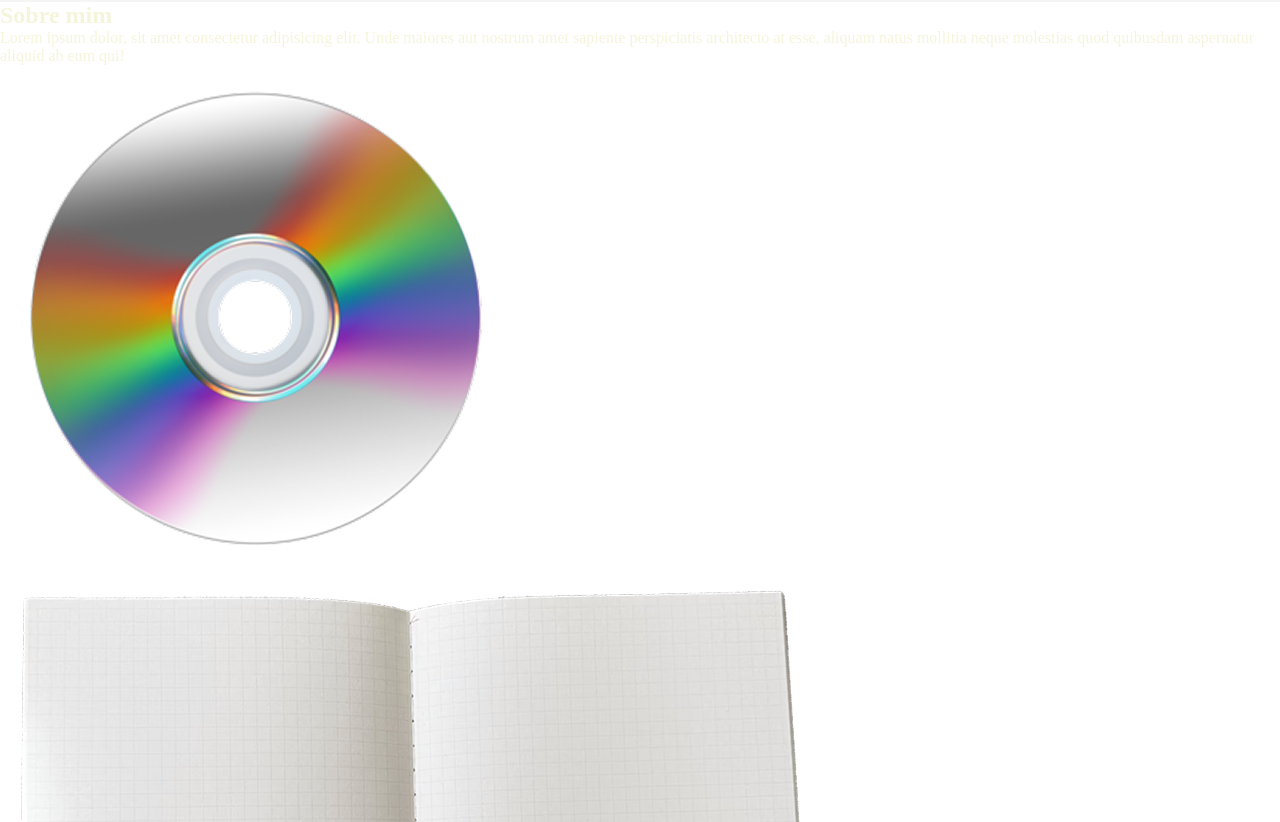
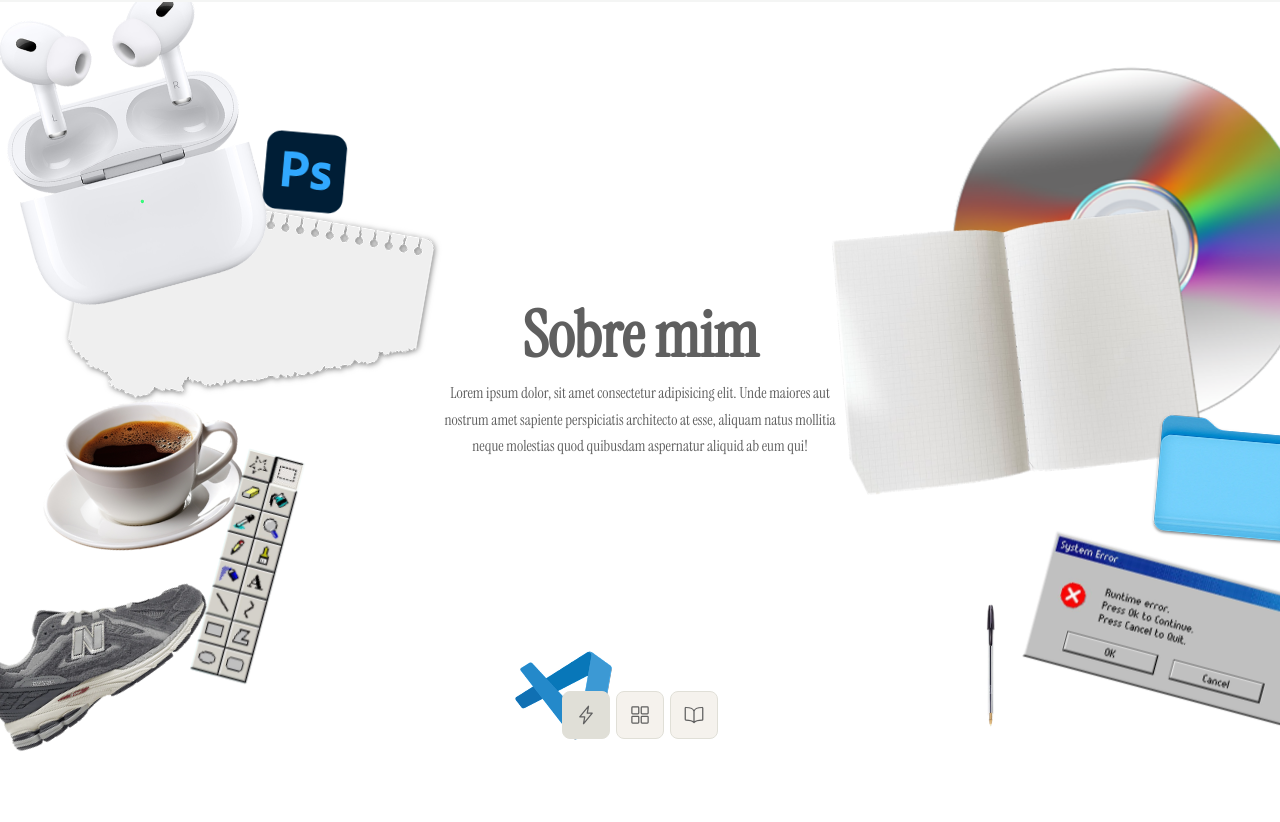
Before and after one commit to karleandrosilva/portfolio, an Angular app: page / in a window 1280 px wide. Shown: the part 798-1620 px from the top of the page. Built offline with nearby package versions, Linux system fonts and the light colour scheme; a web font is replaced by a local one.

Commit message:
update design

```diff
--- a/src/app/components/sobre-mim/sobre-mim.html
+++ b/src/app/components/sobre-mim/sobre-mim.html
@@ -1,36 +1,49 @@
-<section class="desk">
+<section class="desk" #desk>
 
-    <div class="header">
+    <div class="header" #header>
         <h2>Sobre mim</h2>
 
-        <p>Lorem ipsum dolor, sit amet consectetur adipisicing elit. Unde maiores aut nostrum amet sapiente perspiciatis architecto at esse, aliquam natus mollitia neque molestias quod quibusdam aspernatur aliquid ab eum qui!</p>
+        <p>Lorem ipsum dolor, sit amet consectetur adipisicing elit. Unde maiores aut nostrum amet sapiente perspiciatis
+            architecto at esse, aliquam natus mollitia neque molestias quod quibusdam aspernatur aliquid ab eum qui!</p>
     </div>
 
-    <div class="item" id=""><img ngSrc="/icons/cd.png" alt="" width="503" height="494"></div>
-    <div class="item" id=""><img ngSrc="/icons/caderno.png" alt="" width="845" height="629"></div>
-    <div class="item" id=""><img ngSrc="/icons/cafe.png" alt="" width="368" height="281"></div>
-    <div class="item" id=""><img ngSrc="/icons/caneta.png" alt="" width="111" height="599"></div>
-    <div class="item" id=""><img ngSrc="/icons/error.png" alt="" width="604" height="325"></div>
-    <div class="item" id=""><img ngSrc="/icons/ferramentas.png" alt="" width="282" height="1013"></div>
-    <div class="item" id=""><img ngSrc="/icons/folha.png" alt="" width="586" height="364"></div>
-    <div class="item" id=""><img ngSrc="/icons/fone.png" alt="" width="480" height="578"></div>
-    <div class="item" id=""><img ngSrc="/icons/pasta.png" alt="" width="203" height="203"></div>
-    <div class="item" id=""><img ngSrc="/icons/ps.png" alt="" width="230" height="229"></div>
-    <div class="item" id=""><img ngSrc="/icons/tenis.png" alt="" width="545" height="282"></div>
-    <div class="item" id=""><img ngSrc="/icons/vs.png" alt="" width="189" height="189"></div>
+    <div class="item" id="cd"><img ngSrc="/icons/cd.png" alt="" width="503" height="494"></div>
+
+    <div class="item" id="caderno"><img ngSrc="/icons/caderno.png" alt="" width="845" height="629"></div>
+
+    <div class="item" id="cafe"><img ngSrc="/icons/cafe.png" alt="" width="368" height="281"></div>
+
+    <div class="item" id="caneta"><img ngSrc="/icons/caneta.png" alt="" width="111" height="599"></div>
+
+    <div class="item" id="error"><img ngSrc="/icons/error.png" alt="" width="604" height="325"></div>
+
+    <div class="item" id="ferramentas"><img ngSrc="/icons/ferramentas.png" alt="" width="282" height="1013"></div>
+
+    <div class="item" id="folha"><img ngSrc="/icons/folha.png" alt="" width="586" height="364"></div>
+
+    <div class="item" id="fone"><img ngSrc="/icons/fone.png" alt="" width="480" height="578"></div>
+
+    <div class="item" id="pasta"><img ngSrc="/icons/pasta.png" alt="" width="203" height="203"></div>
+
+    <div class="item" id="ps"><img ngSrc="/icons/ps.png" alt="" width="230" height="229"></div>
+
+    <div class="item" id="tenis"><img ngSrc="/icons/tenis.png" alt="" width="545" height="282"></div>
+
+    <div class="item" id="vs"><img ngSrc="/icons/vs.png" alt="" width="189" height="189"></div>
+
 
     <div class="modos">
-        <button class="active" data-mode="chaos">
-           <!-- <img ngSrc="" alt=""> -->
+        <button [class.active]="activeMode === 'chaos'" (click)="switchMode('chaos')">
+            <ion-icon name="flash-outline"></ion-icon>
         </button>
 
-        <button data-mode="cleanup">
-           <!-- <img ngSrc="" alt=""> -->
+        <button [class.active]="activeMode === 'cleanup'" (click)="switchMode('cleanup')">
+            <ion-icon name="grid-outline"></ion-icon>
         </button>
 
-        <button data-mode="notebook">
-           <!-- <img ngSrc="" alt=""> -->
+        <button [class.active]="activeMode === 'notebook'" (click)="switchMode('notebook')">
+            <ion-icon name="book-outline"></ion-icon>
         </button>
-    </div>
+  </div>
 
 </section>
--- a/src/app/components/sobre-mim/sobre-mim.scss
+++ b/src/app/components/sobre-mim/sobre-mim.scss
@@ -0,0 +1,111 @@
+img {
+    width: 100%;
+    height: 100%;
+    object-fit: contain;
+}
+.desk {
+    position: relative;
+    font-family: 'Instrument Serif';
+    width: 100%;
+    height: 100svh;
+    max-width: 1400px;
+    margin: 0 auto;
+
+}
+
+.header {
+    position: absolute;
+    width: 400px;
+    text-align: center;
+    display: flex;
+    flex-direction: column;
+    gap: 0.75rem;
+    pointer-events: none;
+    z-index: 10;
+}
+
+.header h2 {
+  font-family: "Instrument Serif", sans-serif;
+  font-size: 4rem;
+  font-weight: 600;
+  letter-spacing: -0.02rem;
+  line-height: 1;
+  color: #5f5f5f;
+}
+
+.header p {
+  font-size: 0.95rem;
+  line-height: 1.75;
+  color: #5f5f5f;
+}
+
+.item {
+  position: absolute;
+  will-change: top, left, transform;
+}
+
+.modos {
+  position: absolute;
+  bottom: 7.5svh;
+  left: 50%;
+  transform: translateX(-50%);
+  display: flex;
+
+  /* ADICIONE ISSO AQUI: */
+  pointer-events: auto !important;
+  z-index: 99; /* Garante que fique na frente de tudo */
+
+  /* Força o navegador a tratar isso como uma camada separada */
+  backface-visibility: hidden;
+  will-change: transform;
+}
+
+.modos button {
+  width: 3rem;
+  height: 3rem;
+  font-size: 1.25rem;
+  color: #5f5f5f;
+  background: #f5f2ed;
+  border: 1px solid #e0dfd7;
+  border-radius: 0.5rem;
+  display: flex;
+  justify-content: center;
+  align-items: center;
+  transition: all 500ms ease;
+  cursor: pointer;
+  pointer-events: auto;
+
+  margin: 3px;
+
+}
+
+.modos button:active {
+  transform: scale(0.9);
+}
+
+.modos button.active {
+  background: #e0dfd7;
+  border: 1px solid #e0dfd7;
+}
+
+@media (max-width: 1400px) {
+  .desk {
+    overflow-x: hidden;
+  }
+}
+
+@media (max-width: 1000px) {
+  .desk::after {
+    content: "";
+    position: absolute;
+    top: 0;
+    left: 0;
+    width: 100%;
+    height: 100%;
+    background-color: rgba(245, 242, 237, 0.5);
+  }
+
+  .item {
+    filter: saturate(0);
+  }
+}
--- a/src/app/components/sobre-mim/sobre-mim.ts
+++ b/src/app/components/sobre-mim/sobre-mim.ts
@@ -1,12 +1,171 @@
-import { Component } from '@angular/core';
+import { Component, OnInit, AfterViewInit, HostListener, ViewChild, ElementRef, CUSTOM_ELEMENTS_SCHEMA } from '@angular/core';
+import { CommonModule } from '@angular/common';
 import { NgOptimizedImage } from "@angular/common";
+import { gsap } from 'gsap';
+import { Flip } from 'gsap/all';
+
+gsap.registerPlugin(Flip);
 
 @Component({
   selector: 'app-sobre-mim',
-  imports: [NgOptimizedImage],
+  imports: [CommonModule, NgOptimizedImage],
+  schemas: [CUSTOM_ELEMENTS_SCHEMA], // Adicione esta linha aqui
   templateUrl: './sobre-mim.html',
   styleUrl: './sobre-mim.scss',
 })
-export class SobreMim {
+export class SobreMim implements OnInit, AfterViewInit {
+  @ViewChild('desk') desk!: ElementRef;
+  @ViewChild('header') header!: ElementRef;
 
+  activeMode = 'chaos';
+
+  // Seus dados de tamanhos e layouts (mantive igual ao seu JS)
+  itemSizes: any = { cd: 400, caderno: 375, cafe: 225, caneta: 125, error: 300, ferramentas: 250, folha: 375, fone: 325, pasta: 150, ps: 100, tenis: 250, vs: 100 };
+
+  arrangements: any = {
+    chaos: {
+      header: { x: 50, y: 47.5, center: true },
+      items: [
+        { id: "cd", x: 72.5, y: 5, rotation: 0 },
+        { id: "caderno", x: 65, y: 20, rotation: -5 },
+        { id: "cafe", x: 2.5, y: 45, rotation: -10 },
+        { id: "caneta", x: 72.5, y: 75, rotation: 0 },
+        { id: "error", x: 80, y: 60, rotation: 15 },
+        { id: "ferramentas", x: 9.5, y: 55, rotation: 15 },
+        { id: "folha", x: 5, y: 15, rotation: 10 },
+        { id: "fone", x: -2.5, y: -2.5, rotation: -15 },
+        { id: "pasta", x: 90, y: 50, rotation: 5 },
+        { id: "ps", x: 20, y: 15, rotation: 5 },
+        { id: "tenis", x: -2.5, y: 65, rotation: -35 },
+        { id: "vs", x: 40, y: 80, rotation: 10 },
+      ],
+    },
+    cleanup: {
+      header: { x: 70, y: 37.5, center: false },
+      items: [
+        { id: "cd", x: 0, y: 47.5, rotation: 0 },
+        { id: "caderno", x: 36.5, y: 5.5, rotation: 0 },
+        { id: "cafe", x: -6, y: 3.5, rotation: 0 },
+        { id: "caneta", x: 63.5, y: 23, rotation: 0 },
+        { id: "error", x: 34.5, y: 59, rotation: 0 },
+        { id: "ferramentas", x: 82.5, y: 66, rotation: 0 },
+        { id: "folha", x: 9, y: -3.5, rotation: 0 },
+        { id: "fone", x: 76.5, y: -5, rotation: 0 },
+        { id: "pasta", x: 24.5, y: 33, rotation: 0 },
+        { id: "ps", x: 64.5, y: 6, rotation: 0 },
+        { id: "tenis", x: 60, y: 65.5, rotation: 0 },
+        { id: "vs", x: 15, y: 80, rotation: 0 },
+      ],
+    },
+    notebook: {
+      header: { x: 50, y: 47.5, center: true },
+      items: [
+        { id: "cd", x: 27.5, y: 15, rotation: 10 },
+        { id: "caderno", x: 57.5, y: 20, rotation: 10 },
+        { id: "cafe", x: 30, y: 7.5, rotation: 30 },
+        { id: "caneta", x: 75, y: 35, rotation: 0 },
+        { id: "error", x: 30, y: 57.5, rotation: 10 },
+        { id: "ferramentas", x: 50, y: 50, rotation: -5 },
+        { id: "folha", x: 10, y: 10, rotation: -30 },
+        { id: "fone", x: 45, y: 0.5, rotation: 20 },
+        { id: "pasta", x: 25, y: 40, rotation: 10 },
+        { id: "ps", x: 65, y: 70, rotation: 25 },
+        { id: "tenis", x: 16.5, y: 50, rotation: -20 },
+        { id: "vs", x: 80, y: 80, rotation: 0 },
+      ],
+    }
+  };
+
+  ngOnInit() {}
+
+  ngAfterViewInit() {
+    // Inicializa o layout logo após o Angular renderizar a view
+    this.setLayout(this.activeMode);
+  }
+
+  // Escuta o redimensionamento da janela (substitui o window.addEventListener)
+  @HostListener('window:resize')
+  onResize() {
+    this.setLayout(this.activeMode);
+  }
+
+  setLayout(mode: string) {
+  if (!this.desk || !this.header) return;
+
+  const deskEl = this.desk.nativeElement;
+  const headerEl = this.header.nativeElement;
+  const deskWidth = deskEl.offsetWidth;
+  const deskHeight = deskEl.offsetHeight;
+
+  if (deskWidth <= 0 || deskHeight <= 0) return;
+
+  const layout = this.arrangements[mode];
+  const isMobile = deskWidth < 1000;
+
+  // AJUSTE AQUI: No mobile, vamos dar um "desconto" menor ou manter o centro,
+  // mas ainda usar as coordenadas do layout para ele se mexer!
+
+  const headerX = isMobile ? layout.header.x : layout.header.x;
+  const headerY = isMobile ? layout.header.y : layout.header.y;
+
+  // Se for mobile, centralizamos o ponto de ancoragem para não bugar
+  const offsetX = isMobile || layout.header.center ? headerEl.offsetWidth / 2 : 0;
+  const offsetY = isMobile || layout.header.center ? headerEl.offsetHeight / 2 : 0;
+
+  const finalHeaderX = (headerX / 100) * deskWidth - offsetX;
+  const finalHeaderY = (headerY / 100) * deskHeight - offsetY;
+
+  if (!isNaN(finalHeaderX) && !isNaN(finalHeaderY)) {
+    gsap.set(headerEl, {
+      x: finalHeaderX,
+      y: finalHeaderY,
+      rotation: 0,
+    });
+  }
+
+  layout.items.forEach((item: any) => {
+    const itemEl = deskEl.querySelector(`#${item.id}`);
+    if (itemEl) {
+      // No mobile, talvez você queira diminuir o tamanho dos itens?
+      // Exemplo: itemSizes[item.id] * 0.7
+      const multiplier = isMobile ? 0.6 : 1;
+
+      const itemX = (item.x / 100) * deskWidth;
+      const itemY = (item.y / 100) * deskHeight;
+
+      if (!isNaN(itemX) && !isNaN(itemY)) {
+        gsap.set(itemEl, {
+          x: itemX,
+          y: itemY,
+          width: this.itemSizes[item.id] * multiplier,
+          height: this.itemSizes[item.id] * multiplier,
+          rotation: item.rotation,
+        });
+      }
+    }
+  });
 }
+
+  switchMode(mode: string) {
+  if (mode === this.activeMode) return;
+
+  const headerEl = this.header.nativeElement;
+  const itemEls = this.desk.nativeElement.querySelectorAll('.item');
+  const flipTargets = [headerEl, ...Array.from(itemEls)];
+
+  const state = Flip.getState(flipTargets);
+
+  this.activeMode = mode;
+
+  // O requestAnimationFrame é mais preciso que o setTimeout para animações
+  requestAnimationFrame(() => {
+    this.setLayout(mode);
+    Flip.from(state, {
+      duration: 1.25,
+      ease: "power3.inOut",
+      stagger: { amount: 0.1, from: "center" },
+      absolute: true,
+    });
+  });
+  }
+}
--- a/src/index.html
+++ b/src/index.html
@@ -6,8 +6,10 @@
   <base href="/">
   <meta name="viewport" content="width=device-width, initial-scale=1">
   <link rel="icon" type="image/x-icon" href="favicon.ico">
+
 </head>
 <body>
   <app-root></app-root>
+  <script type="module" src="https://unpkg.com/ionicons@7.1.0/dist/ionicons/ionicons.esm.js"></script>
 </body>
 </html>
```
